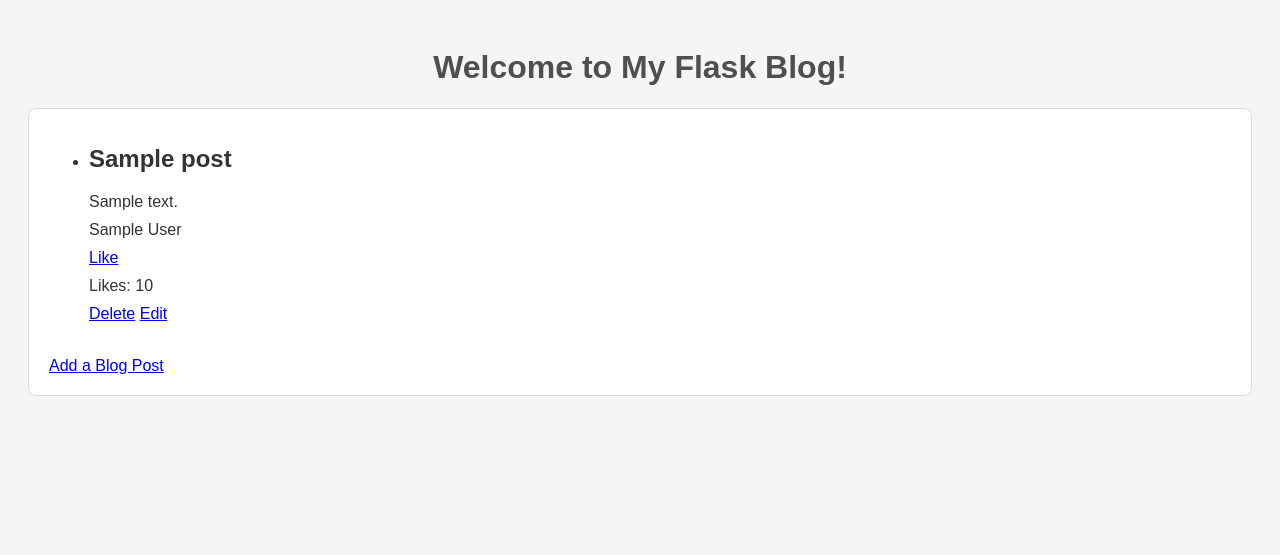
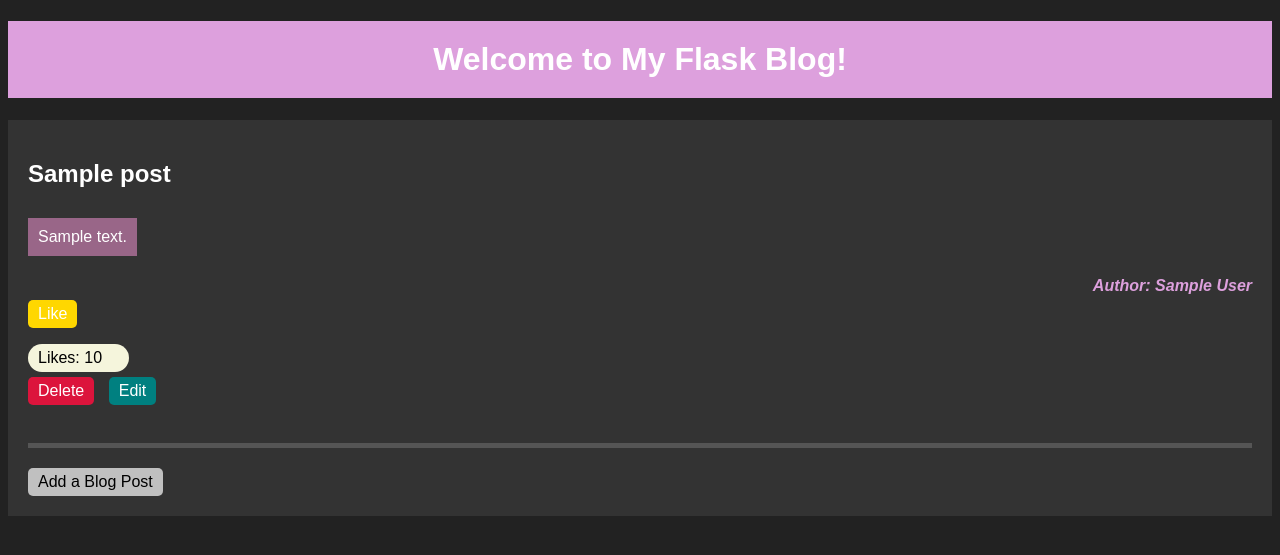
Before and after one commit to Soare-S/Blog, a Flask app: template templates/index.html in a window 1280 px wide. Shown: the top 555 px of the page. Run offline with Flask 3, Linux system fonts and the light colour scheme; the template is opened without the code that fills it: most values are stand-ins (such as "Sample title", 1, 10 or a date in 2020).

Commit message:
Updated style.css file to have a better look for the index.html file

```diff
--- a/static/style.css
+++ b/static/style.css
@@ -1,27 +1,85 @@
 body {
-    font-family: Arial, sans-serif;
-    background-color: #F5F5F5;
-    padding: 20px;
-    color: #333;
+  background-color: #222;
+  color: #fff;
+  font-family: Arial, sans-serif;
 }
 
 h1 {
-    text-align: center;
-    color: #4F4F4F;
+  text-align: center;
+  background-color: plum;
+  padding: 20px;
+  color: #fff;
 }
 
 .post {
-    background-color: #FFF;
-    border: 1px solid #DDD;
-    padding: 20px;
-    margin-bottom: 20px;
-    border-radius: 8px;
+  background-color: #333;
+  padding: 20px;
+  margin-top: 20px;
 }
 
-.post h2 {
-    margin-top: 0;
+ul {
+  list-style-type: none;
+  padding: 0;
 }
 
-.post p {
-    margin: 10px 0;
+li {
+  margin-bottom: 20px;
+  border-bottom: 5px solid #555;
+  padding-bottom: 20px;
 }
+
+h2 {
+  color: #fff;
+  margin-bottom: 10px;
+}
+
+p {
+  color: #fff;
+  margin-bottom: 5px;
+}
+p.like-counts {
+  width: 7%;
+  padding: 5px 5px 5px 10px;
+  border-radius: 20px;
+  color: black;
+  background-color: beige;
+}
+
+p.content {
+  background-color: #968;
+  padding: 10px;
+  margin-top: 20px;
+  display: inline-block;
+}
+
+.author {
+  text-align: right;
+  font-weight: bold;
+  color: plum;
+}
+
+a {
+  display: inline-block;
+  margin-right: 10px;
+  padding: 5px 10px;
+  text-decoration: none;
+  color: #fff;
+  border-radius: 5px;
+}
+
+a.btn-primary {
+  background-color: teal;
+}
+
+a.btn-danger {
+  background-color: crimson;
+}
+
+a.like-btn {
+  background-color: gold;
+}
+
+a.add-btn {
+  background-color: silver;
+  color: black;
+}
--- a/storage.json
+++ b/storage.json
@@ -19,11 +19,5 @@
         "content": "Today I'm spending my day with my girlfriend in the Mall",
         "author": "Me",
         "likes": 1
-    },
-    {
-        "id": 4,
-        "title": "Hi guys! five...",
-        "content": "Just testing my blog>>>>>>",
-        "author": "Me again"
     }
 ]
--- a/templates/index.html
+++ b/templates/index.html
@@ -12,18 +12,18 @@
        <ul>
         {% for post in posts %}
           <li>
-          <h2>{{ post['title'] }}</h2>
-          <p>{{ post['content'] }}</p>
-          <p>{{ post['author'] }}</p>
-          <a href="/like/{{ post['id'] }}">Like</a>
-            <p>Likes: {{ post['likes'] }}</p>
-          <a href="/delete/{{ post['id'] }}" class="btn">Delete</a>
+            <h2 class="post-title">{{ post['title'] }}</h2>
+            <p class="content">{{ post['content'] }}</p>
+            <p class="author"><em>Author: {{ post['author'] }}</em></p>
+            <a href="/like/{{ post['id'] }}" class="like-btn">Like</a>
+            <p class="like-counts">Likes: {{ post['likes'] }}</p>
+            <a href="/delete/{{ post['id'] }}" class="btn btn-danger">Delete</a>
             <a href="/edit/{{ post['id'] }}" class="btn btn-primary">Edit</a>
             <br><br>
           </li>
         {% endfor %}
       </ul>
-    <a href="{{ url_for('add') }}">Add a Blog Post</a>
+      <a href="{{ url_for('add') }}" class="btn add-btn">Add a Blog Post</a>
     </div>
 </body>
 </html>
```
Lines whose indentation alone changed are shown as unchanged.
